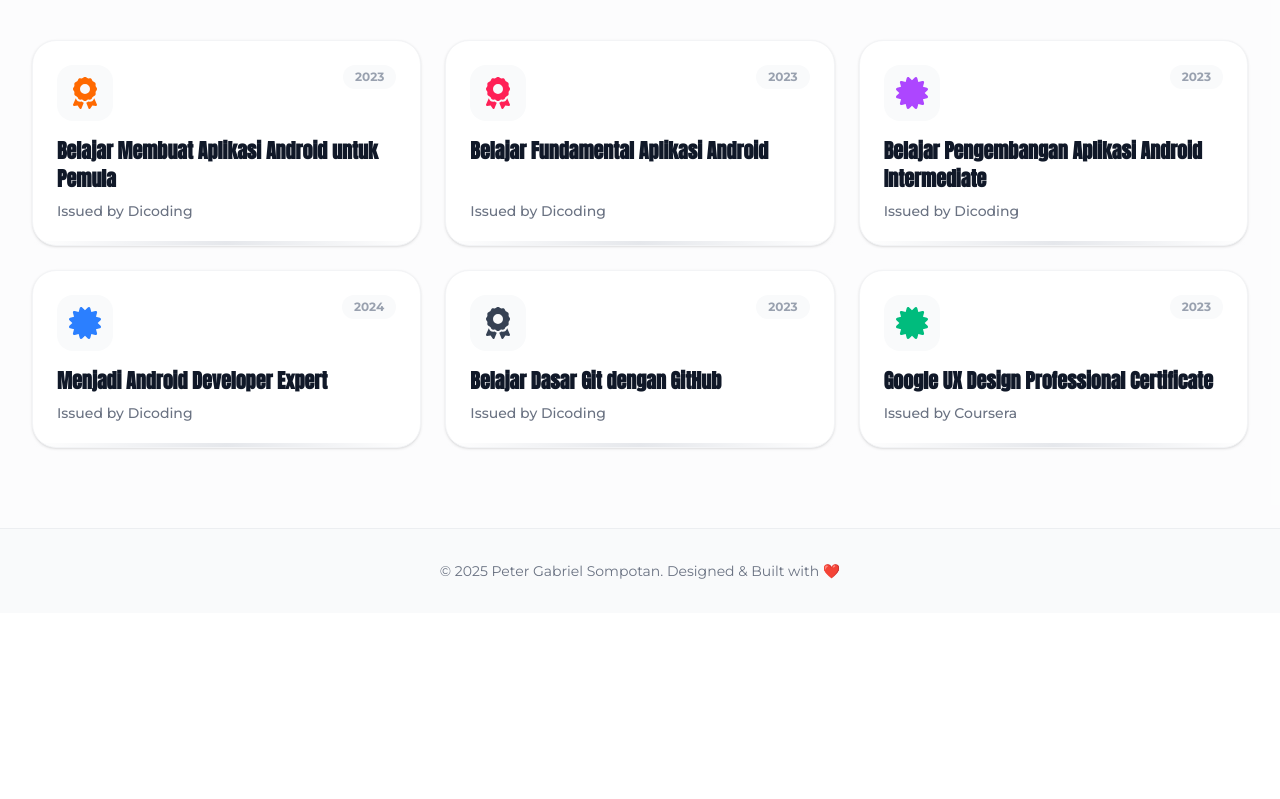
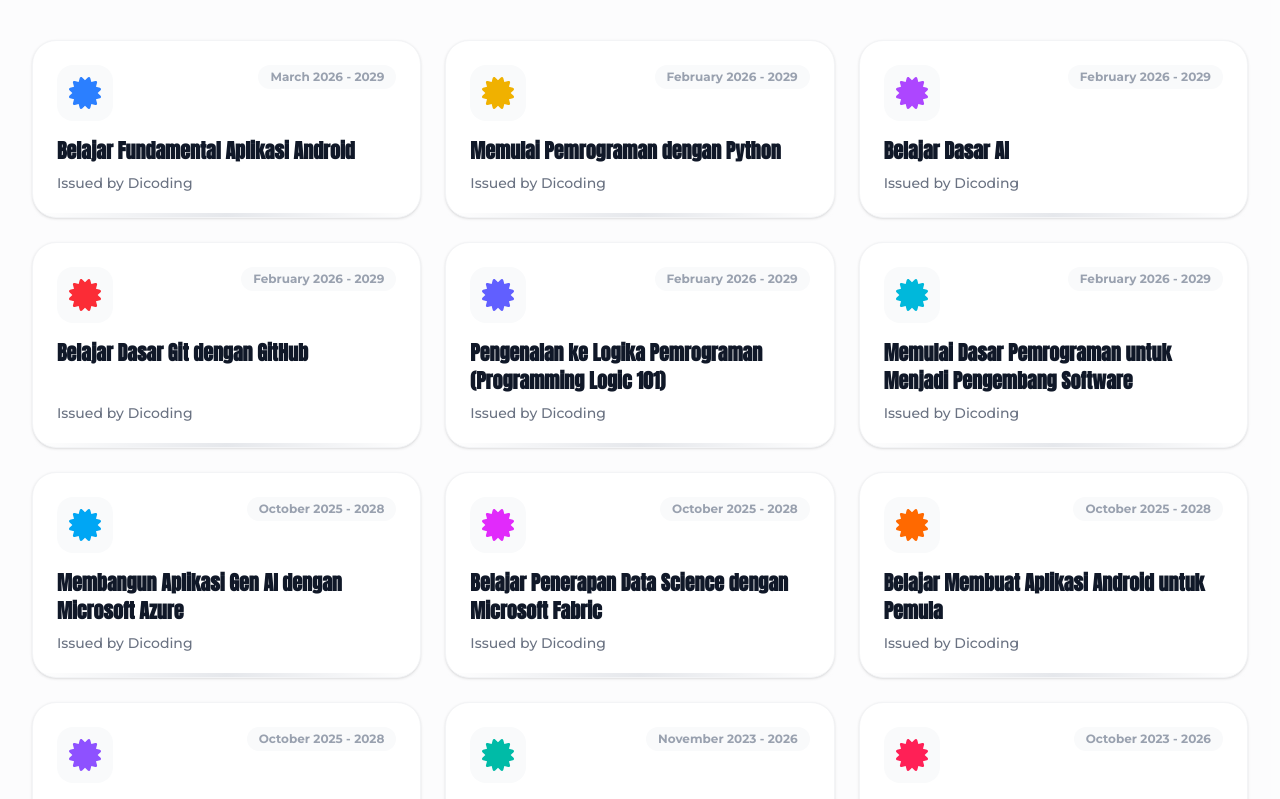
Before and after one commit to PeterNex14/portfolio, a Next.js app: page / in a window 1280 px wide. Shown: the part 6100-6899 px from the top of the page. Before the commit the page ends 6713 px from the top, so only its background shows below. Built offline with nearby package versions, Linux system fonts and the light colour scheme.

Commit message:
update certification

```diff
--- a/components/sections/CertificationsSection.tsx
+++ b/components/sections/CertificationsSection.tsx
@@ -1,44 +1,86 @@
 "use client";
 import { motion } from "framer-motion";
-import { FaAward, FaCertificate } from "react-icons/fa6";
+import { FaCertificate } from "react-icons/fa6";
 import { FiExternalLink } from "react-icons/fi";
 
 export default function CertificationsSection() {
     const certifications = [
         {
-            title: "Belajar Membuat Aplikasi Android untuk Pemula",
+            title: "Belajar Fundamental Aplikasi Android",
             issuer: "Dicoding",
-            date: "2023",
-            icon: <FaAward className="w-8 h-8 text-orange-500" />
+            date: "March 2026 - 2029",
+            icon: <FaCertificate className="w-8 h-8 text-blue-500" />
         },
         {
-            title: "Belajar Fundamental Aplikasi Android",
+            title: "Memulai Pemrograman dengan Python",
             issuer: "Dicoding",
-            date: "2023",
-            icon: <FaAward className="w-8 h-8 text-rose-500" />
+            date: "February 2026 - 2029",
+            icon: <FaCertificate className="w-8 h-8 text-yellow-500" />
         },
         {
-            title: "Belajar Pengembangan Aplikasi Android Intermediate",
+            title: "Belajar Dasar AI",
             issuer: "Dicoding",
-            date: "2023",
+            date: "February 2026 - 2029",
             icon: <FaCertificate className="w-8 h-8 text-purple-500" />
-        },
-        {
-            title: "Menjadi Android Developer Expert",
-            issuer: "Dicoding",
-            date: "2024",
-            icon: <FaCertificate className="w-8 h-8 text-blue-500" />
         },
         {
             title: "Belajar Dasar Git dengan GitHub",
             issuer: "Dicoding",
-            date: "2023",
-            icon: <FaAward className="w-8 h-8 text-gray-700" />
+            date: "February 2026 - 2029",
+            icon: <FaCertificate className="w-8 h-8 text-red-500" />
         },
         {
-            title: "Google UX Design Professional Certificate",
-            issuer: "Coursera",
-            date: "2023",
+            title: "Pengenalan ke Logika Pemrograman (Programming Logic 101)",
+            issuer: "Dicoding",
+            date: "February 2026 - 2029",
+            icon: <FaCertificate className="w-8 h-8 text-indigo-500" />
+        },
+        {
+            title: "Memulai Dasar Pemrograman untuk Menjadi Pengembang Software",
+            issuer: "Dicoding",
+            date: "February 2026 - 2029",
+            icon: <FaCertificate className="w-8 h-8 text-cyan-500" />
+        },
+        {
+            title: "Membangun Aplikasi Gen AI dengan Microsoft Azure",
+            issuer: "Dicoding",
+            date: "October 2025 - 2028",
+            icon: <FaCertificate className="w-8 h-8 text-sky-500" />
+        },
+        {
+            title: "Belajar Penerapan Data Science dengan Microsoft Fabric",
+            issuer: "Dicoding",
+            date: "October 2025 - 2028",
+            icon: <FaCertificate className="w-8 h-8 text-fuchsia-500" />
+        },
+        {
+            title: "Belajar Membuat Aplikasi Android untuk Pemula",
+            issuer: "Dicoding",
+            date: "October 2025 - 2028",
+            icon: <FaCertificate className="w-8 h-8 text-orange-500" />
+        },
+        {
+            title: "Memulai Pemrograman dengan Kotlin",
+            issuer: "Dicoding",
+            date: "October 2025 - 2028",
+            icon: <FaCertificate className="w-8 h-8 text-violet-500" />
+        },
+        {
+            title: "Belajar Membuat Aplikasi Flutter untuk Pemula",
+            issuer: "Dicoding",
+            date: "November 2023 - 2026",
+            icon: <FaCertificate className="w-8 h-8 text-teal-500" />
+        },
+        {
+            title: "Memulai Pemrograman dengan Dart",
+            issuer: "Dicoding",
+            date: "October 2023 - 2026",
+            icon: <FaCertificate className="w-8 h-8 text-rose-500" />
+        },
+        {
+            title: "Belajar Dasar Structured Query Language (SQL)",
+            issuer: "Dicoding",
+            date: "September 2023 - 2026",
             icon: <FaCertificate className="w-8 h-8 text-emerald-500" />
         }
     ];
```
